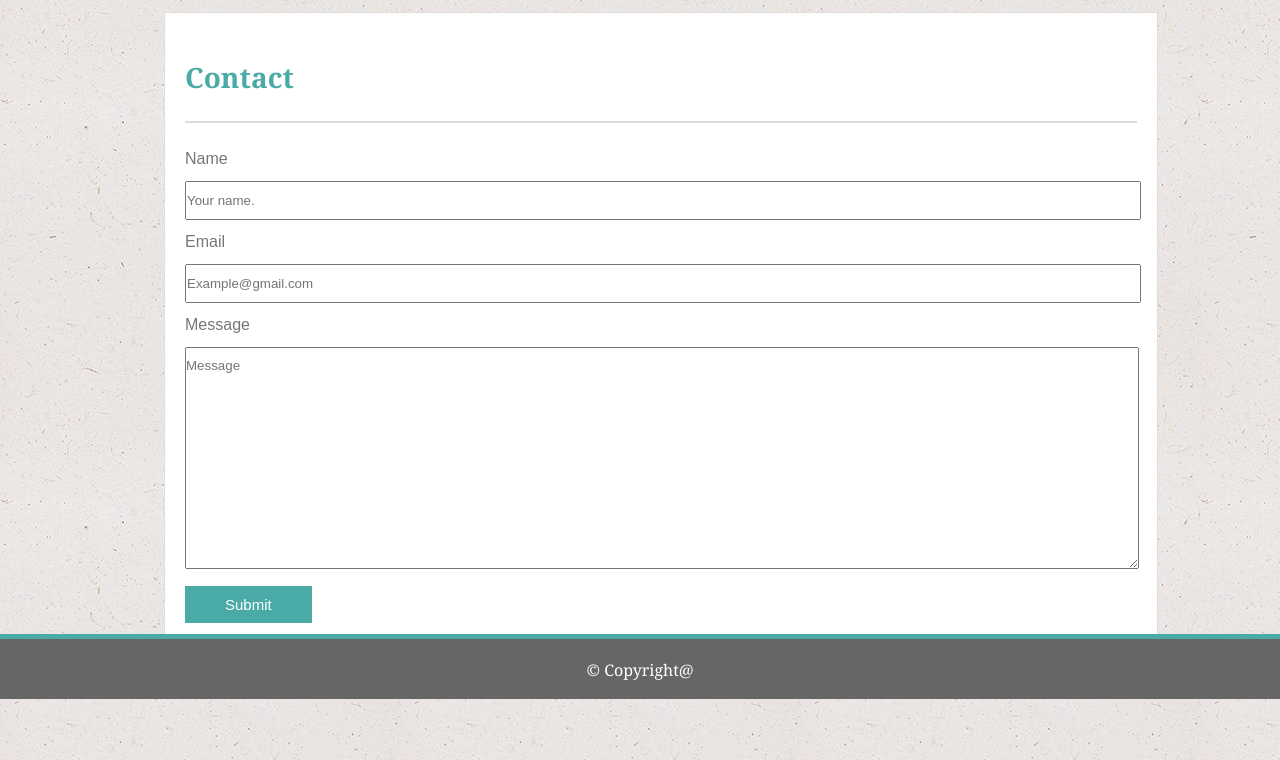
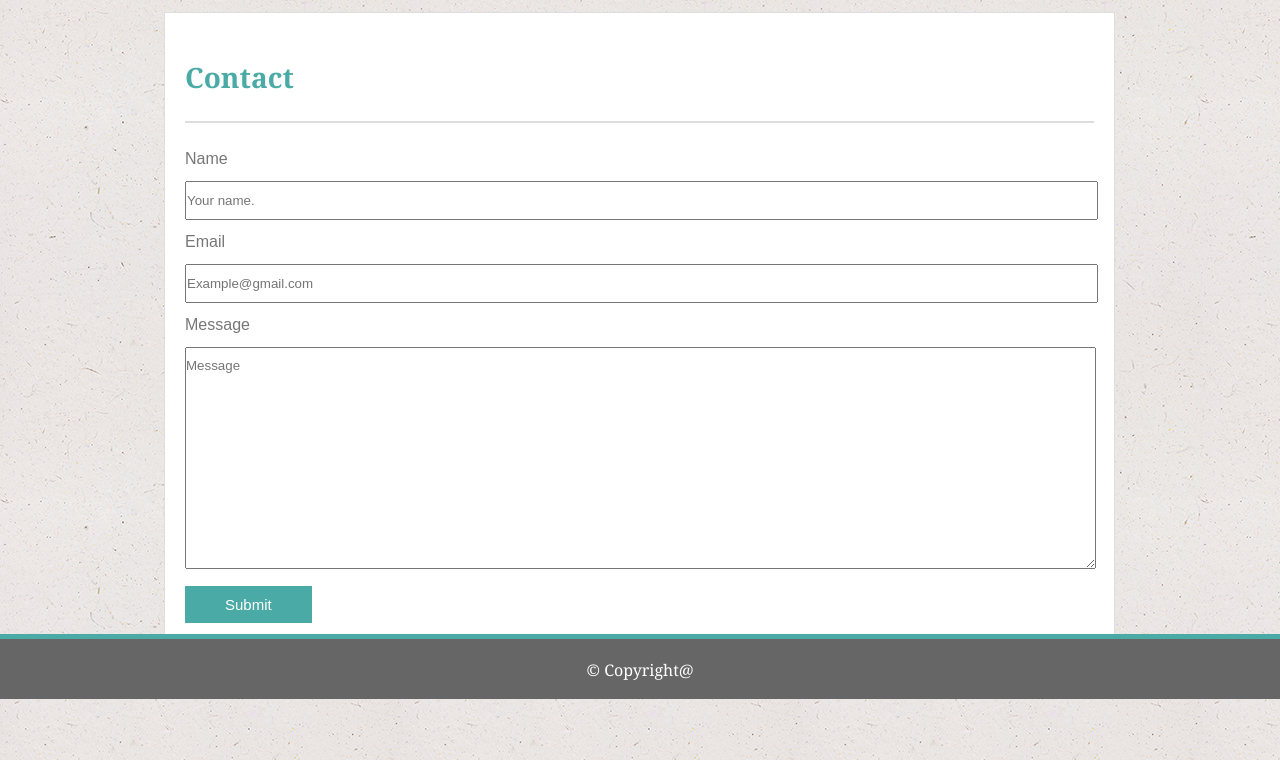
Before and after one commit to LIZETHVERA/Basic-Portfolio, a plain HTML site: page contact.html in a window 1280 px wide. Shown: the part 101-861 px from the top of the page. Drawn offline with Linux system fonts and the light colour scheme.

Commit message:
about width

```diff
--- a/assets/css/style_contact.css
+++ b/assets/css/style_contact.css
@@ -1,14 +1,14 @@
 #contact {
     float: left;
+    text-align: justify;
     background-color:#ffffff;
     border-style: solid;
     border-width: 0.1px;
     border-color:#dddddd;
     padding: 20px;
     margin: 0px 0px 10% 0px;
-    width: 100%;
-    clear: both;
-    color:#777777;
+    color: #777777;
+    width: 95.5%
 }
 
 form {
```
